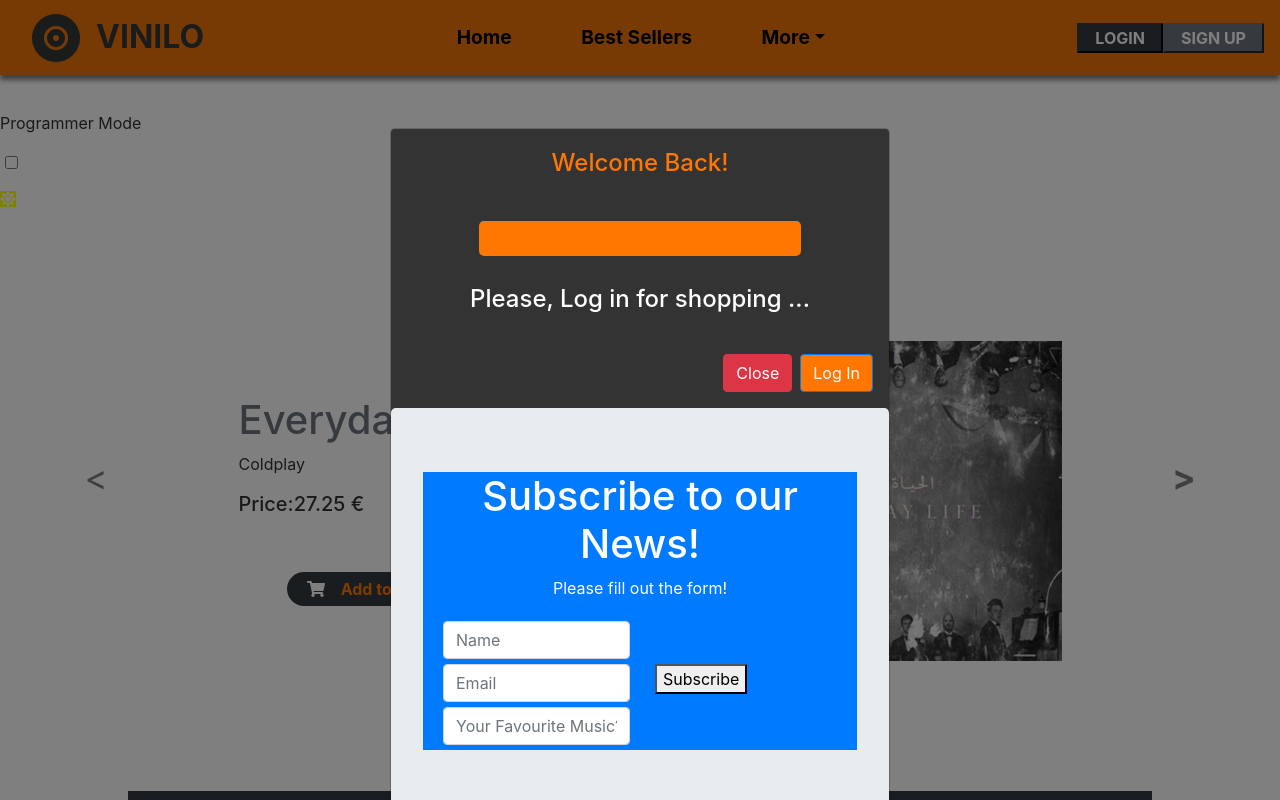
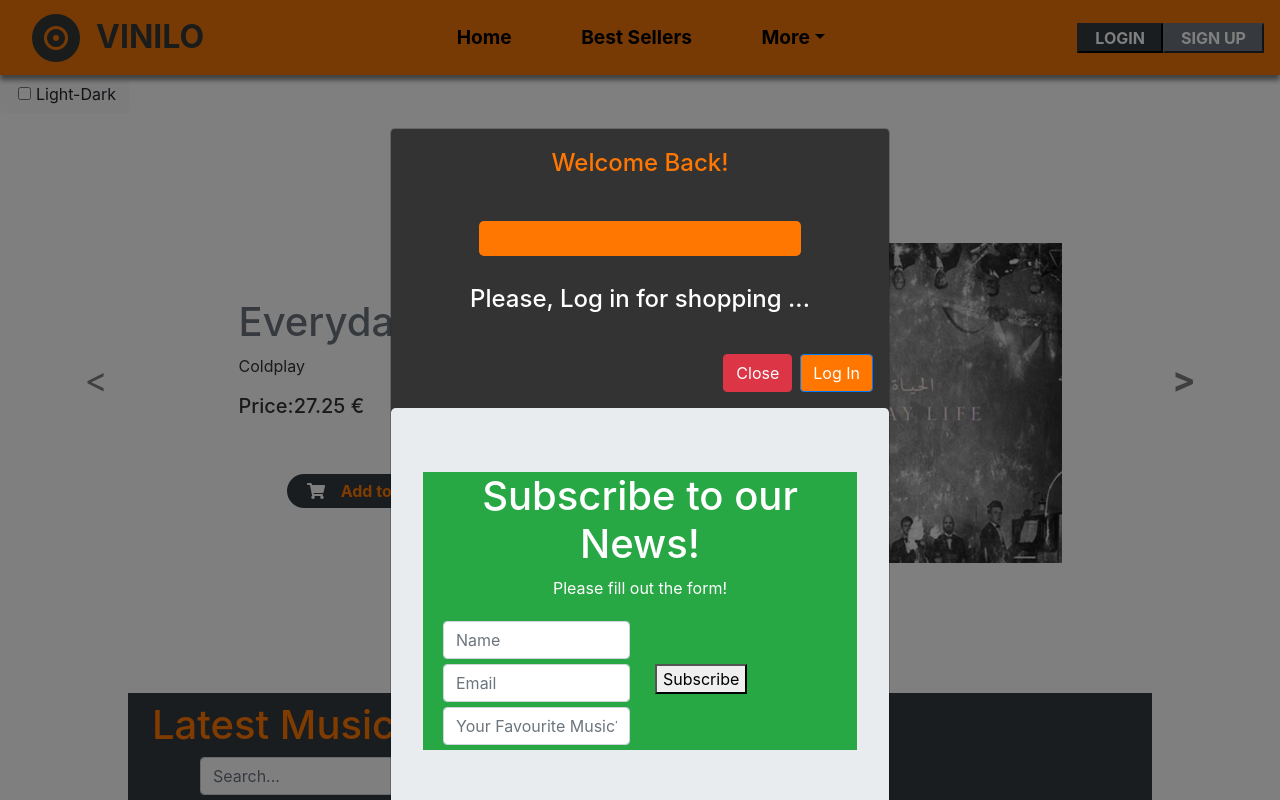
Before and after one commit to neao002/RecordShop-with_react, a React (Create React App) app in the folder myapp/: page / in a window 1280 px wide. Shown: the top 800 px of the page. Built offline with nearby package versions, Linux system fonts and the light colour scheme.

Commit message:
button dark light

```diff
--- a/myapp/src/App.css
+++ b/myapp/src/App.css
@@ -139,9 +139,6 @@ a:hover {
   color: white;
 }
 
-form .btnSearchLatest {
-}
-
 .dark-mode {
   background-color: #1a1919;
   color: #999;
@@ -157,5 +154,9 @@ form .btnSearchLatest {
 }
 
 .faSun {
-  background-color: yellow !important;
+  background-color: rgb(119, 119, 11) !important;
 }
+
+.faMoon {
+  background-color: blueviolet;
+}
--- a/myapp/src/App.js
+++ b/myapp/src/App.js
@@ -20,14 +20,7 @@ import Payment from "./Components/Payment/Payment";
 
 import { FontAwesomeIcon } from "@fortawesome/react-fontawesome";
 
-import {
-  faCoffee,
-  faDesktop,
-  faShoppingCart,
-  faAdjust,
-  faMoon,
-  faSun,
-} from "@fortawesome/free-solid-svg-icons";
+import { faMoon, faSun } from "@fortawesome/free-solid-svg-icons";
 
 function App() {
   const context = useContext(UserContext);
@@ -36,20 +29,23 @@ function App() {
     <Router>
       <div className={darkMode ? "dark-mode" : "light-mode"}>
         <Navbar />
-        <div className="switch-checkbox">
-          <FontAwesomeIcon
-            className=" mt-3 highlight logocart mr-2 icon"
+        <div className=" switch-checkbox">
+          {/* <FontAwesomeIcon
+            className=" faMoon mt-3 highlight logocart mr-2 icon"
             icon={faMoon}
-            size="1x"
-          />
-          <p>Programmer Mode</p>
-          <input type="checkbox" onChange={() => setDarkMode(!darkMode)} />
+            size="2x"
+          /> */}
+
+          <button type="submit" class="btn btn-light">
+            <input type="checkbox" onChange={() => setDarkMode(!darkMode)} />
+            Light-Dark
+          </button>
         </div>
-        <FontAwesomeIcon
+        {/* <FontAwesomeIcon
           className=" faSun mt-3 highlight logocart mr-2 icon"
           icon={faSun}
-          size="1x"
-        />
+          size="2x"
+        /> */}
 
         <Switch>
           <Route path="/" exact>
@@ -70,7 +66,7 @@ function App() {
             exact
           >
             {/* example payment page in component,real one by Ahmad */}
-            {/* <Payment></Payment> */}
+            <Payment></Payment>
           </Route>
         </Switch>
         {/* Contact Form */}
--- a/myapp/src/Components/AlbumPage/MainAlbumContainer.js
+++ b/myapp/src/Components/AlbumPage/MainAlbumContainer.js
@@ -9,6 +9,11 @@ import { Form, FormControl } from "react-bootstrap";
 function MainAlbumContainer() {
   const [searchTerm, setSearchTerm] = useState("");
   const context = useContext(UserContext);
+
+  // onChange = (e) => {
+  //   setSearchTerm({ searchTerm: e.target.value });
+  // };
+
   return (
     <div className="mx-auto mb-5" style={{ width: "80%" }}>
       <h1
@@ -22,6 +27,7 @@ function MainAlbumContainer() {
             type="text"
             placeholder="Search..."
             onChange={(event) => {
+              event.preventDefault();
               setSearchTerm(event.target.value);
             }}
           />
--- a/myapp/src/Components/PopUp/Newsletter.js
+++ b/myapp/src/Components/PopUp/Newsletter.js
@@ -43,7 +43,7 @@ const Contacts = () => {
 
   return (
     <Jumbotron>
-      <div className="bg-primary">
+      <div className="bg-success">
         <div className="text-center">
           <h1>Subscribe to our News!</h1>
           <p>Please fill out the form!</p>
```
